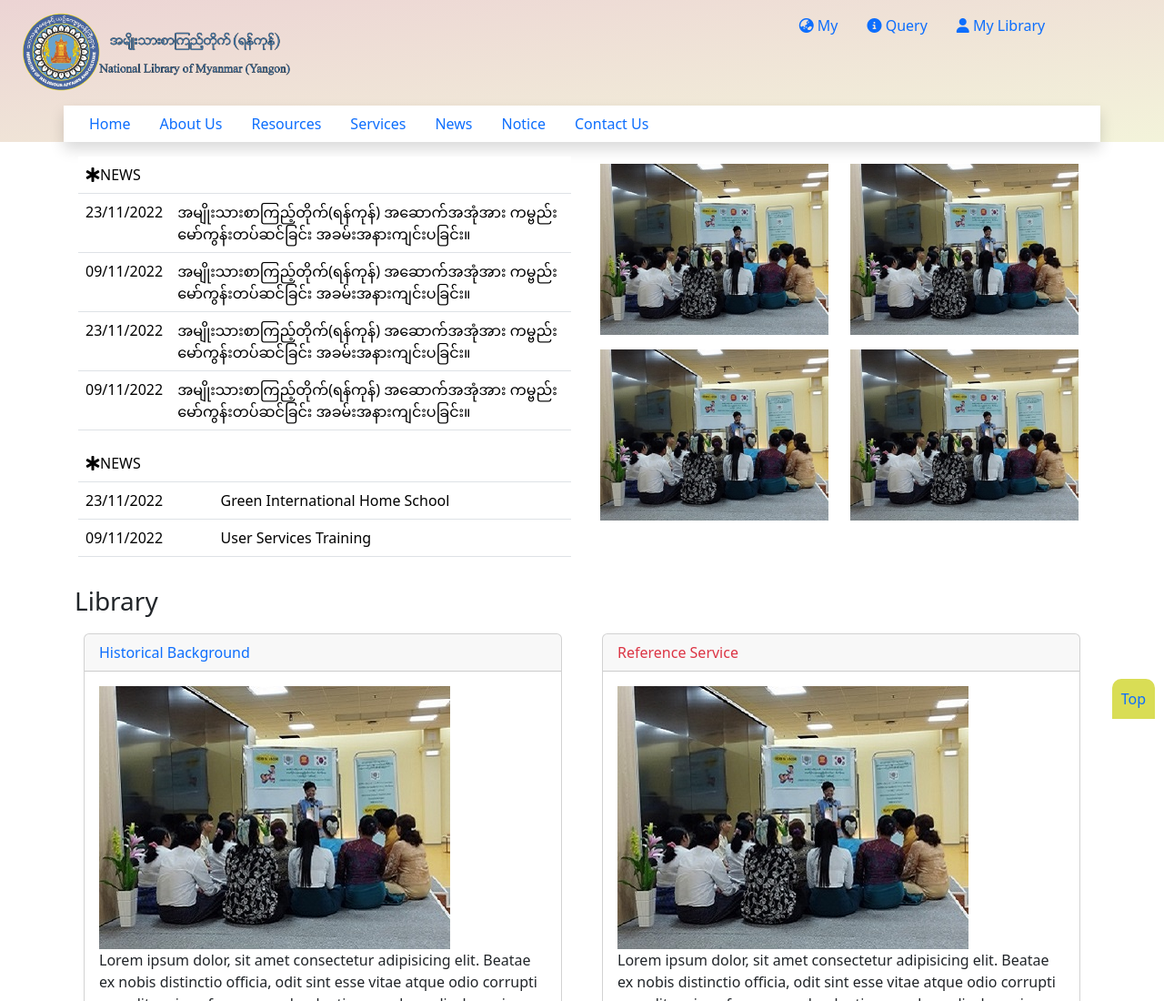
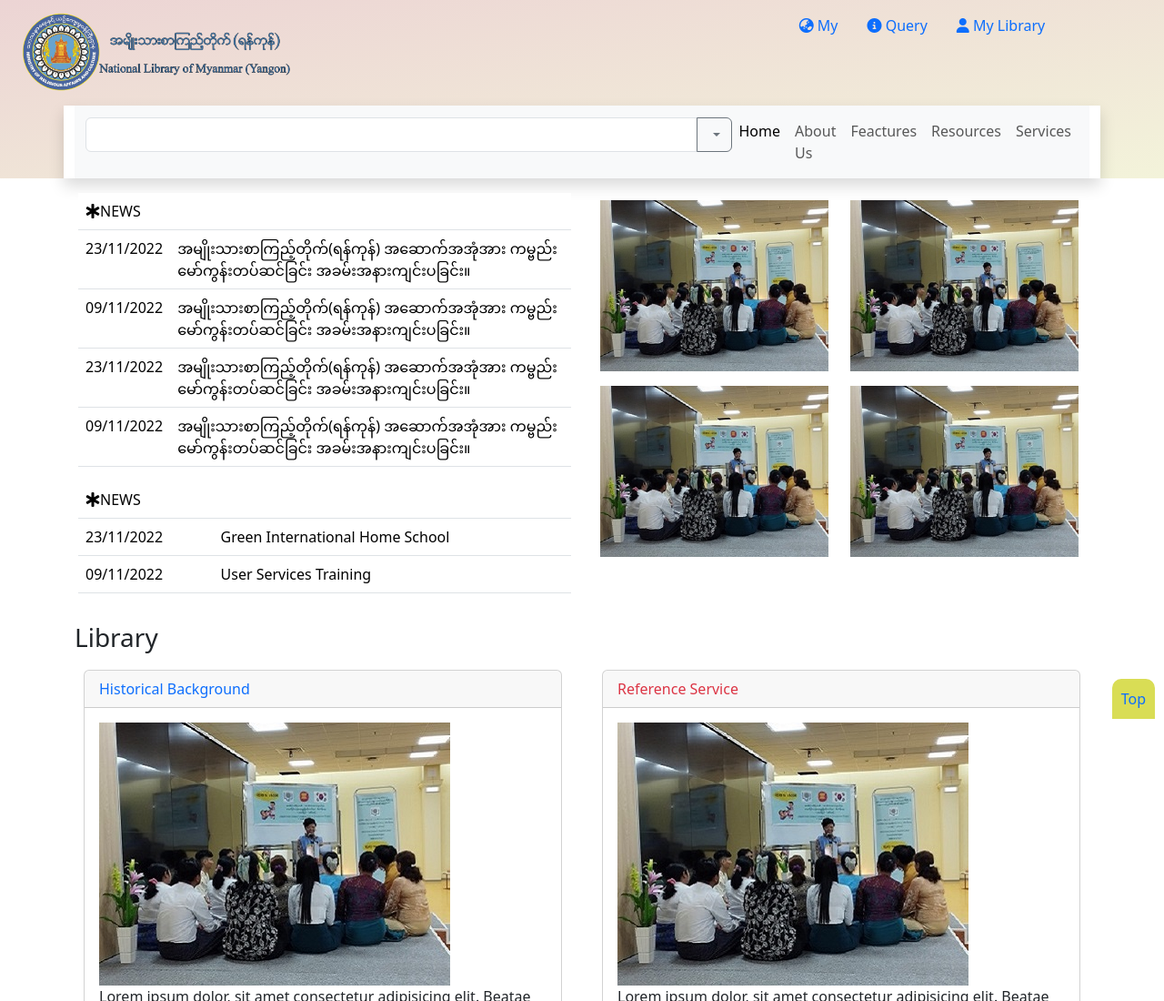
Before and after one commit to thetthetaung/library-y8, a plain HTML site: page index.html in a window 1280 px wide. Shown: the top 1100 px of the page at 91% size. Drawn offline with nearby package versions, Linux system fonts and the light colour scheme.

Commit message:
Add files via upload

```diff
--- a/CSS/style.css
+++ b/CSS/style.css
@@ -34,3 +34,7 @@
     bottom:0;
     right:0;
 }
+.down {
+    transform: rotate(45deg);
+    -webkit-transform: rotate(45deg);
+  }
--- a/index.html
+++ b/index.html
@@ -14,7 +14,7 @@
         <div class="header" id="top">
             <div class="row p-2">
                 <div class="col-md-8">
-                    <img src="Images/LOGO.jpg" alt="Logo" width="300px" height="100px">
+                    <a href="index.html"><img src="Images/LOGO.jpg" alt="Logo" width="300px" height="100px"></a>
                 </div>
 
                 <div class="col-md-4 mx-auto">
@@ -27,8 +27,35 @@
             </div>
             <div class="container bg-white shadow">
                 <div class="row">
-                    <div class="col-md-12 text-center">
-                        <ul class="nav fixed">
+                    <div class="col-md-12">
+                        <nav class="navbar navbar-expand-sm bg-light justify-content-center">
+                            <div class="container d-flex">
+                                <div class="input-group mb-3">
+                                    <input type="text" class="form-control" aria-label="Text input with dropdown button">
+                                    <button class="btn btn-outline-secondary dropdown-toggle" type="button" data-bs-toggle="dropdown" aria-expanded="false"><i class="arrow down"></i></i></button>
+                                    <ul class="dropdown-menu dropdown-menu-end">
+                                      <li><a class="dropdown-item" href="#">Action</a></li>
+                                      <li><a class="dropdown-item" href="#">Another action</a></li>
+                                      <li><a class="dropdown-item" href="#">Something else here</a></li>
+                                      <li><hr class="dropdown-divider"></li>
+                                      <li><a class="dropdown-item" href="#">Separated link</a></li>
+                                    </ul>
+                                </div>
+                              <button class="navbar-toggler" type="button" data-bs-toggle="collapse" data-bs-target="#navbarNavAltMarkup" aria-controls="navbarNavAltMarkup" aria-expanded="false" aria-label="Toggle navigation">
+                                <span class="navbar-toggler-icon"></span>
+                              </button>
+                              <div class="collapse navbar-collapse flex-grow-1" id="navbarNavAltMarkup">
+                                <div class="navbar-nav">
+                                  <a class="nav-link active" aria-current="page" href="#">Home</a>
+                                  <a class="nav-link" href="#">About Us</a>
+                                  <a class="nav-link" href="#">Feactures</a>
+                                  <a class="nav-link" href="#">Resources</a>
+                                  <a class="nav-link" href="#">Services</a>
+                                </div>
+                              </div>
+                            </div>
+                          </nav>
+                        <!--<ul class="nav fixed">
                             <li class="nav-item"><a class="nav-link" href="">Home</a></li>
                             <li class="nav-item"><a class="nav-link" href="">About Us</a></li>
                             <li class="nav-item"><a class="nav-link" href="">Resources</a></li>
@@ -36,7 +63,7 @@
                             <li class="nav-item"><a class="nav-link" href="">News</a></li>
                             <li class="nav-item"><a class="nav-link" href="">Notice</a></li>
                             <li class="nav-item"><a class="nav-link" href="">Contact Us</a></li>
-                        </ul>
+                        </ul>-->
                     </div>
                 </div>
             </div>
```
